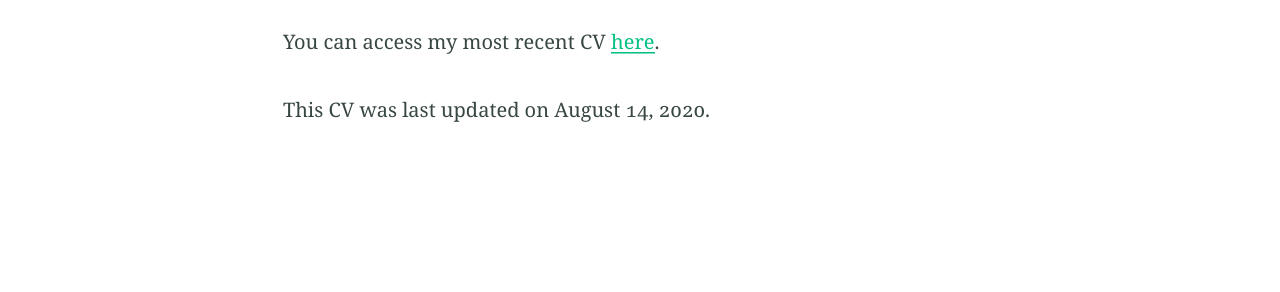
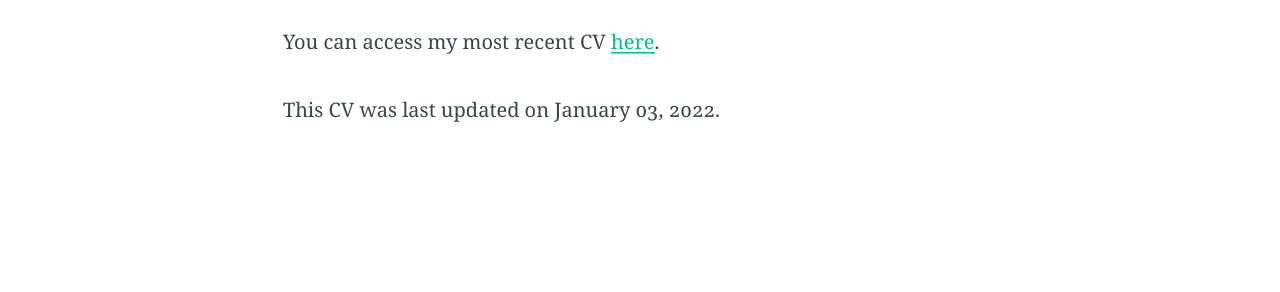
Before and after one commit to eaperkowski/eaperkowski.github.io, a Jekyll site: the page built from cv.md, in a window 1280 px wide. Shown: the part 503-795 px from the top of the page. Built offline with Jekyll 4.4.1, drawn with Linux system fonts in a browser that asks for light colours.

Commit message:
add most recent cv version

```diff
--- a/cv.md
+++ b/cv.md
@@ -4,6 +4,6 @@ title: Curriculum Vitae
 feature_image: ["/files/bexar_ecolab.jpeg"]
 ---
 
-You can access my most recent CV [here](pdfs/CV_8-14-2020.pdf).
+You can access my most recent CV [here](pdfs/CV_2022-01-03.pdf).
 
-This CV was last updated on August 14, 2020.
+This CV was last updated on January 03, 2022.
```
